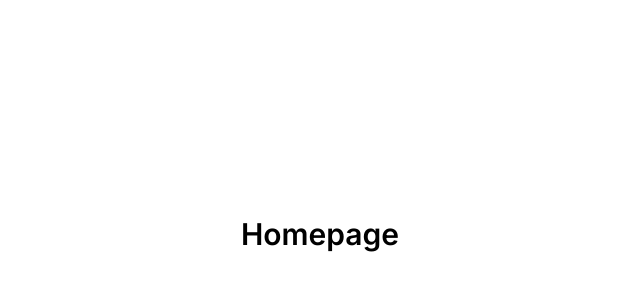
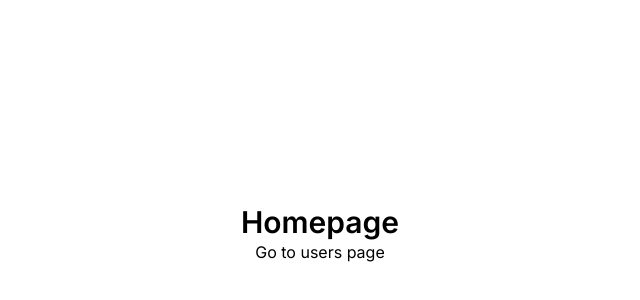
Before and after one commit to itsfarhankhan28/PeopleInfoApp, a Next.js app: page / in a window 1280 px wide. Shown: the part 166-466 px from the top of the page, without its empty margins (320-960 px from the left). Built offline with nearby package versions, Linux system fonts and the light colour scheme.

Commit message:
feat(page): added Link for users page

```diff
--- a/app/page.js
+++ b/app/page.js
@@ -1,10 +1,12 @@
 import Image from 'next/image'
+import Link from 'next/link'
 
 export default function Home() {
   return (
     <>
-    <div className='h-screen flex items-center justify-center'>
+    <div className='h-screen flex items-center justify-center flex-col'>
       <h1 className='text-3xl font-semibold'>Homepage</h1>
+      <Link href='/users'>Go to users page</Link>
     </div>
     </>
   )
```
